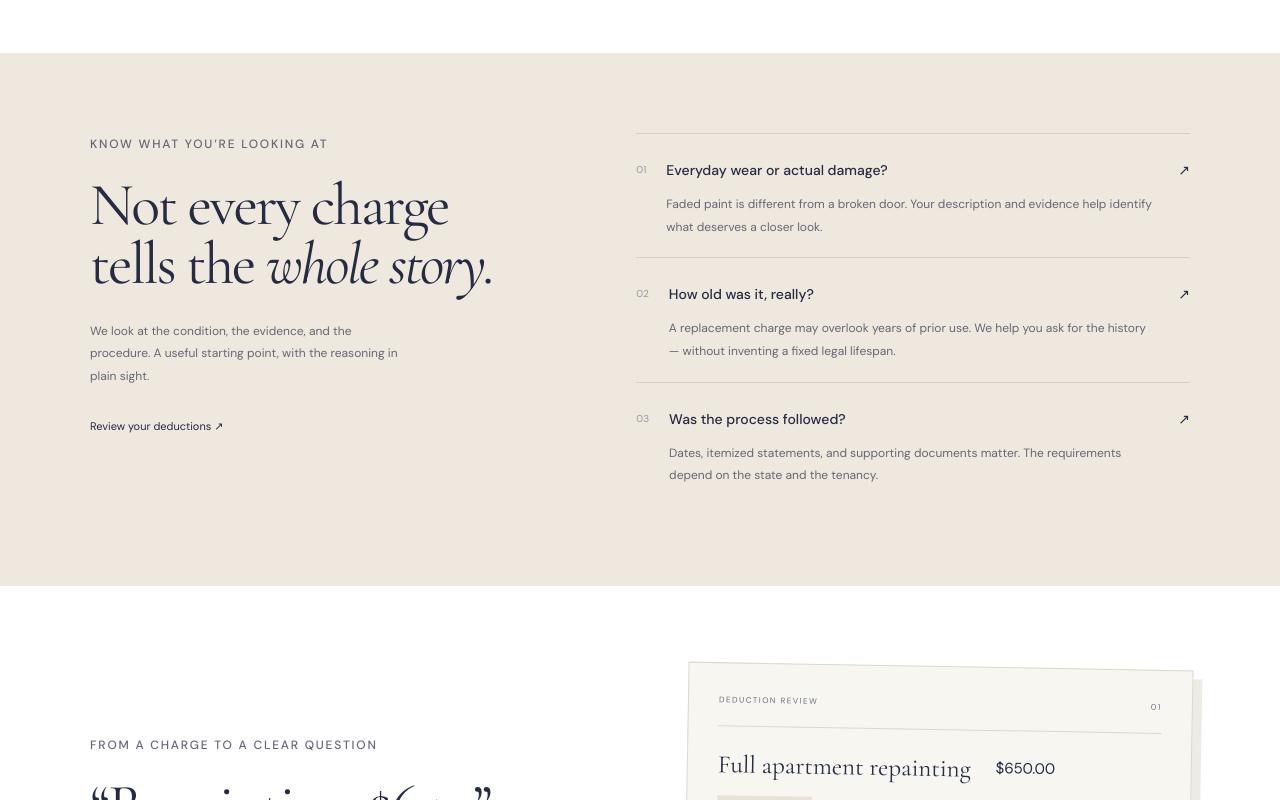
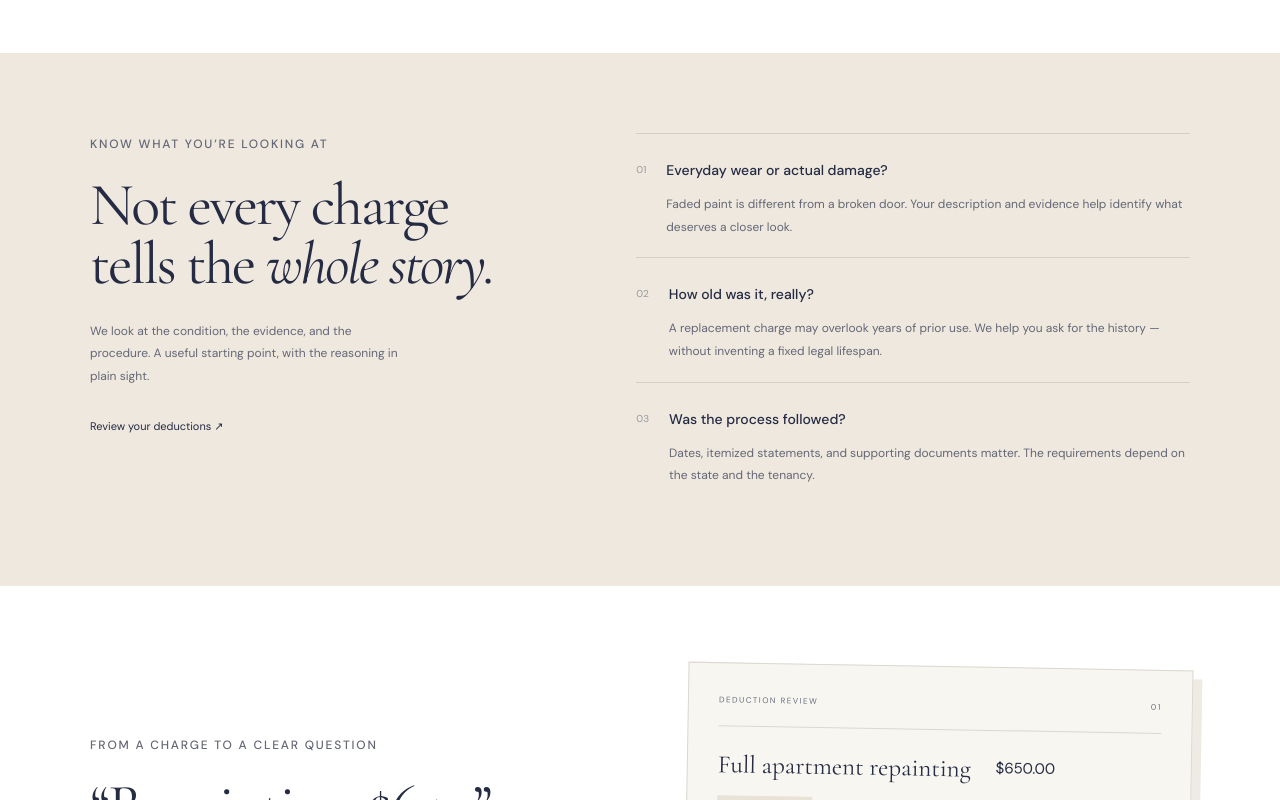
Before and after one commit to ahmmari691-gif/Refundly_Hackthon, a plain HTML site: page refundly/static/index.html in a window 1280 px wide. Shown: the part 1900-2700 px from the top of the page. Drawn offline with nearby package versions, Linux system fonts and the light colour scheme; no server answers.

Commit message:
Remove decorative arrows from the three rights explanations

```diff
--- a/refundly/static/index.html
+++ b/refundly/static/index.html
@@ -5,7 +5,7 @@
 <aside class="legal-disclaimer" aria-label="Legal disclaimer"><strong>Legal information, not legal advice.</strong><p>Refundly provides general information and document templates. It is not a law firm and does not provide legal advice. Using this service does not create an attorney-client relationship. Results are preliminary and do not guarantee recovery. For advice about your situation, consult a licensed attorney.</p></aside>
 <div class="hero-scene"><div class="hero-side left"><span class="fine-number">01 / UNDERSTAND</span><p>A deduction isn’t<br>the final word.</p><small>Review each charge.<br>See the reasoning behind it.</small></div><div class="hero-outline" aria-hidden="true"></div><div class="hero-word" aria-hidden="true">CLARITY</div><img class="justice" src="/assets/lady-justice.png" alt="Classical illustration of Lady Justice holding balanced scales and a sword"><div class="hero-side right"><span class="seal">§</span><p>Grounded in rules.<br>Written for people.</p><small>Five states. Official sources.<br>You decide what comes next.</small></div><div class="scene-fade" aria-hidden="true"></div></div><a class="explore" href="#how-it-works">A little knowledge changes your next move <span>↓</span></a></section>
 <section class="intro" id="how-it-works"><p class="eyebrow">LESS UNCERTAINTY. MORE UNDERSTANDING.</p><h2>You paid a deposit.<br>You deserve <em>an explanation.</em></h2><p>When the refund doesn’t add up, it can be hard to know where to start. Refundly helps you separate everyday wear from potential damage, understand your state’s rules, and ask the right questions.</p><div class="process"><article><span class="number">01</span><h3>Tell us about your rental.</h3><p>Add your state, dates, deposit, and each deduction. Bring the details you have — we’ll flag what’s missing.</p></article><article><span class="number">02</span><h3>See what’s worth questioning.</h3><p>Get a preliminary assessment of each charge, with a plain-English explanation and relevant state-law context.</p></article><article><span class="number">03</span><h3>Put your request in writing.</h3><p>Create an editable letter covering disputed charges. Download it, review it, and send it when you’re ready.</p></article></div></section>
-<section class="rights" id="your-rights"><div class="rights-heading"><p class="eyebrow">KNOW WHAT YOU’RE LOOKING AT</p><h2>Not every charge<br>tells the <em>whole story.</em></h2><p>We look at the condition, the evidence, and the procedure. A useful starting point, with the reasoning in plain sight.</p><a class="text-link" href="/review.html">Review your deductions ↗</a></div><div class="rights-list"><article><span>01</span><div><h3>Everyday wear or actual damage?</h3><p>Faded paint is different from a broken door. Your description and evidence help identify what deserves a closer look.</p></div><b>↗</b></article><article><span>02</span><div><h3>How old was it, really?</h3><p>A replacement charge may overlook years of prior use. We help you ask for the history — without inventing a fixed legal lifespan.</p></div><b>↗</b></article><article><span>03</span><div><h3>Was the process followed?</h3><p>Dates, itemized statements, and supporting documents matter. The requirements depend on the state and the tenancy.</p></div><b>↗</b></article></div></section>
+<section class="rights" id="your-rights"><div class="rights-heading"><p class="eyebrow">KNOW WHAT YOU’RE LOOKING AT</p><h2>Not every charge<br>tells the <em>whole story.</em></h2><p>We look at the condition, the evidence, and the procedure. A useful starting point, with the reasoning in plain sight.</p><a class="text-link" href="/review.html">Review your deductions ↗</a></div><div class="rights-list"><article><span>01</span><div><h3>Everyday wear or actual damage?</h3><p>Faded paint is different from a broken door. Your description and evidence help identify what deserves a closer look.</p></div></article><article><span>02</span><div><h3>How old was it, really?</h3><p>A replacement charge may overlook years of prior use. We help you ask for the history — without inventing a fixed legal lifespan.</p></div></article><article><span>03</span><div><h3>Was the process followed?</h3><p>Dates, itemized statements, and supporting documents matter. The requirements depend on the state and the tenancy.</p></div></article></div></section>
 <section class="example"><div><p class="eyebrow">FROM A CHARGE TO A CLEAR QUESTION</p><h2>“Repainting: $650.”<br><em>Let’s look closer.</em></h2><p>If you report ordinary wear on five-year-old paint, we flag the charge for review and suggest asking for evidence and an allowance for prior use.</p><p class="caption">Illustrative example, not a legal determination or a promise of recovery.</p></div><div class="example-paper"><div class="paper-top"><span>DEDUCTION REVIEW</span><span>01</span></div><div class="paper-charge"><h3>Full apartment repainting</h3><span>$650.00</span></div><span class="status">Worth questioning</span><p>Ordinary wear reported. Five-year-old paint.</p><hr><span class="paper-label">YOUR NEXT QUESTION</span><blockquote>“Please explain the damage attributed to me and how the charge accounts for prior use.”</blockquote><span class="paper-bottom">Clear reasoning. A more informed next step. ↗</span></div></section>
 <section class="principles"><div><p class="eyebrow">BUILT FOR A MORE INFORMED NEXT MOVE</p><h2>Clarity first.<br><em>You stay in control.</em></h2></div><div class="principle-grid"><article><h3>Rules you can trace</h3><p>Official state sources are linked in the review. No unexplained score or guaranteed outcome.</p></article><article><h3>A letter you can edit</h3><p>Review every word before sending. Nothing is automatically sent to your landlord.</p></article><article><h3>Your information stays local</h3><p>Your draft stays in this browser tab. No renter case is stored on the server. You can clear your draft at any time.</p></article><article><h3>Honest about the limits</h3><p>We provide legal information and document tools. We’re not a law firm or a substitute for legal advice.</p></article></div></section>
 <section class="states"><p class="eyebrow">FIVE STATES. ONE PLACE TO START.</p><h2>The rules change.<br><em>Your need for clarity doesn’t.</em></h2><div class="state-names"><span>California</span><span>New York</span><span>Texas</span><span>Florida</span><span>Illinois</span></div><p>State-level starting points for deposit reviews. Local ordinances, exemptions, and individual circumstances may change what applies.</p></section>
```
